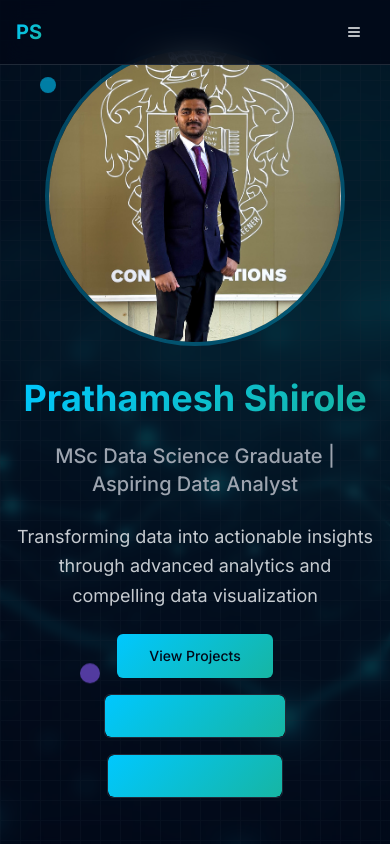
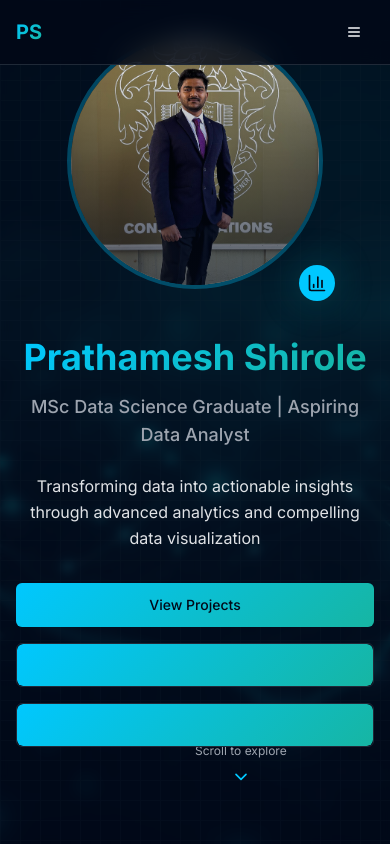
Before and after one commit to prathameshshirole/my-portfolio, a React (Vite) app: page / in a window 390 px wide. Shown: the top 844 px of the page. Built offline with nearby package versions, Linux system fonts and the light colour scheme.

Commit message:
Fix mobile layout issue with scroll indicator in HeroSection

```diff
--- a/src/components/HeroSection.tsx
+++ b/src/components/HeroSection.tsx
@@ -1,5 +1,5 @@
 import { Button } from '@/components/ui/button';
-import { Download, Mail, ChevronDown } from 'lucide-react';
+import { Download, Mail, ChevronDown, BarChart3, Database, Brain } from 'lucide-react';
 // import profilePhoto from '@/assets/profile-photo.jpg';
 const profilePhoto = '/lovable-uploads/9b0d944d-7b9c-4e35-81b2-85a77c1277c3.png';
 import heroBackground from '@/assets/hero-background.jpg';
@@ -15,7 +15,7 @@ const HeroSection = () => {
   return (
     <section
       id="home"
-      className="min-h-screen relative flex items-center justify-center overflow-hidden"
+      className="min-h-screen relative flex items-center justify-center overflow-hidden pb-16"
       style={{
         backgroundImage: `url(${heroBackground})`,
         backgroundSize: 'cover',
@@ -24,61 +24,73 @@ const HeroSection = () => {
       }}
     >
       {/* Overlay */}
-      <div className="absolute inset-0 bg-background/80 backdrop-blur-sm"></div>
+      <div className="absolute inset-0 bg-background/85 backdrop-blur-sm"></div>
 
       {/* Animated data grid */}
-      <div className="absolute inset-0 data-grid opacity-20"></div>
+      <div className="absolute inset-0 data-grid opacity-15"></div>
 
-      {/* Floating data points */}
-      <div className="absolute top-20 left-10 w-4 h-4 bg-primary rounded-full floating-animation opacity-60"></div>
-      <div className="absolute top-32 right-20 w-3 h-3 bg-secondary rounded-full floating-animation animation-delay-200 opacity-60"></div>
-      <div className="absolute bottom-40 left-20 w-5 h-5 bg-accent rounded-full floating-animation animation-delay-400 opacity-60"></div>
-      <div className="absolute bottom-20 right-32 w-2 h-2 bg-primary rounded-full floating-animation animation-delay-600 opacity-60"></div>
+      {/* Floating data points - hidden on mobile */}
+      <div className="hidden sm:block absolute top-20 left-10 w-4 h-4 bg-primary rounded-full floating-animation opacity-60"></div>
+      <div className="hidden sm:block absolute top-32 right-20 w-3 h-3 bg-secondary rounded-full floating-animation animation-delay-200 opacity-60"></div>
+      <div className="hidden sm:block absolute bottom-40 left-20 w-5 h-5 bg-accent rounded-full floating-animation animation-delay-400 opacity-60"></div>
+      <div className="hidden sm:block absolute bottom-20 right-32 w-2 h-2 bg-primary rounded-full floating-animation animation-delay-600 opacity-60"></div>
 
-      <div className="relative z-10 max-w-7xl mx-auto px-4 sm:px-6 lg:px-8 text-center">
-        <div className="flex flex-col items-center space-y-8">
+      {/* Animated data icons - hidden on mobile */}
+      <div className="hidden md:block absolute top-1/4 left-1/4 text-primary/20 icon-pulse">
+        <BarChart3 size={40} />
+      </div>
+      <div className="hidden md:block absolute top-1/3 right-1/3 text-secondary/20 icon-pulse animation-delay-400">
+        <Database size={35} />
+      </div>
+      <div className="hidden md:block absolute bottom-1/3 left-1/3 text-accent/20 icon-pulse animation-delay-200">
+        <Brain size={45} />
+      </div>
+
+      <div className="relative z-10 max-w-7xl mx-auto px-4 sm:px-6 lg:px-8 w-full">
+        <div className="flex flex-col lg:flex-row items-center justify-between gap-12">
           {/* Profile Photo */}
-          <div className="relative">
-            <div className="w-[300px] h-[300px] rounded-full overflow-hidden border-4 border-primary/30 data-glow">
+          <div className="relative flex-shrink-0">
+            <div className="relative w-64 h-64 sm:w-72 sm:h-72 md:w-80 md:h-80 rounded-full overflow-hidden border-4 border-primary/30 data-glow mx-auto">
               <img
                 src={profilePhoto}
                 alt="Prathamesh Shirole"
                 className="w-full h-full object-cover"
               />
+              <div className="absolute inset-0 bg-gradient-to-t from-background/70 to-transparent"></div>
             </div>
-
+            <div className="absolute -bottom-3 -right-3 sm:-bottom-4 sm:-right-4 bg-primary rounded-full p-2 sm:p-3 pulse-glow">
+              <BarChart3 className="text-primary-foreground" size={20} />
+            </div>
           </div>
 
           {/* Main Content */}
-          <div className="space-y-6">
-            <h1 className="text-4xl md:text-6xl lg:text-7xl font-bold">
+          <div className="text-center lg:text-left max-w-2xl">
+            <h1 className="text-4xl sm:text-5xl md:text-6xl font-bold mb-4">
               <span className="gradient-text">Prathamesh Shirole</span>
             </h1>
 
-            <p className="text-xl md:text-2xl text-muted-foreground font-medium">
+            <p className="text-lg sm:text-xl md:text-2xl text-muted-foreground font-medium mb-6">
               MSc Data Science Graduate | Aspiring Data Analyst
             </p>
 
-            <p className="text-lg md:text-xl text-foreground/80 max-w-3xl mx-auto leading-relaxed">
+            <p className="text-base sm:text-lg md:text-xl text-foreground/90 mb-8 leading-relaxed">
               Transforming data into actionable insights through advanced analytics and compelling data visualization
             </p>
 
-
-
             {/* Call to Action */}
-            <div className="flex flex-col sm:flex-row gap-4 justify-center items-center">
+            <div className="flex flex-col sm:flex-row gap-4 justify-center lg:justify-start">
               <Button
                 size="lg"
-                className="data-glow bg-gradient-primary hover:shadow-glow-primary transition-all duration-300"
+                className="data-glow bg-gradient-primary hover:shadow-glow-primary transition-all duration-300 w-full sm:w-auto"
                 onClick={() => document.getElementById('projects')?.scrollIntoView({ behavior: 'smooth' })}
               >
                 View Projects
               </Button>
-              <a href="/Prathamesh_Shirole_CV.pdf" download>
+              <a href="/Prathamesh_Shirole_CV.pdf" download className="w-full sm:w-auto">
                 <Button
                   variant="outline"
                   size="lg"
-                  className="gradient-border hover:shadow-glow-secondary transition-all duration-300 flex items-center justify-center gap-2"
+                  className="gradient-border hover:shadow-glow-secondary transition-all duration-300 flex items-center justify-center gap-2 w-full"
                 >
                   <Download className="h-4 w-4" />
                   Download CV
@@ -87,7 +99,7 @@ const HeroSection = () => {
               <Button
                 variant="outline"
                 size="lg"
-                className="gradient-border hover:shadow-glow-accent transition-all duration-300"
+                className="gradient-border hover:shadow-glow-accent transition-all duration-300 w-full sm:w-auto"
                 onClick={() => document.getElementById('contact')?.scrollIntoView({ behavior: 'smooth' })}
               >
                 <Mail className="mr-2 h-4 w-4" />
@@ -95,9 +107,13 @@ const HeroSection = () => {
               </Button>
             </div>
           </div>
+        </div>
+      </div>
 
-
-        </div>
+      {/* Scroll indicator */}
+      <div className="absolute bottom-6 left-1/2 transform -translate-x-1/2 flex flex-col items-center animate-bounce pb-8">
+        <span className="text-xs sm:text-sm text-muted-foreground mb-2">Scroll to explore</span>
+        <ChevronDown className="text-primary" size={20} />
       </div>
     </section>
   );
```
